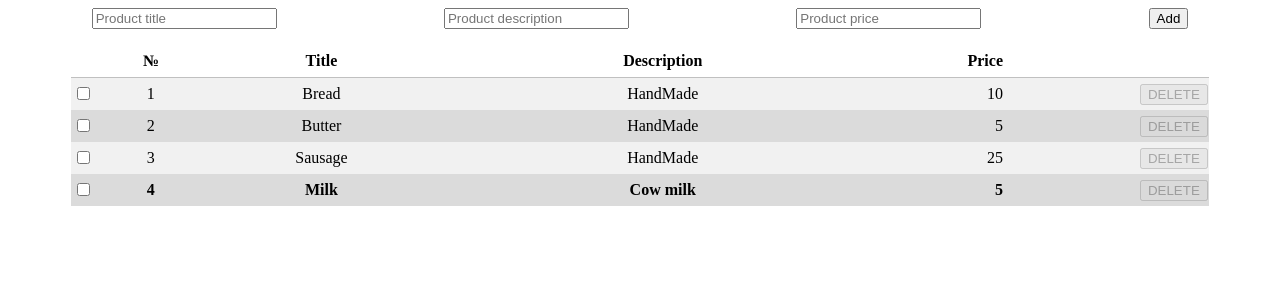
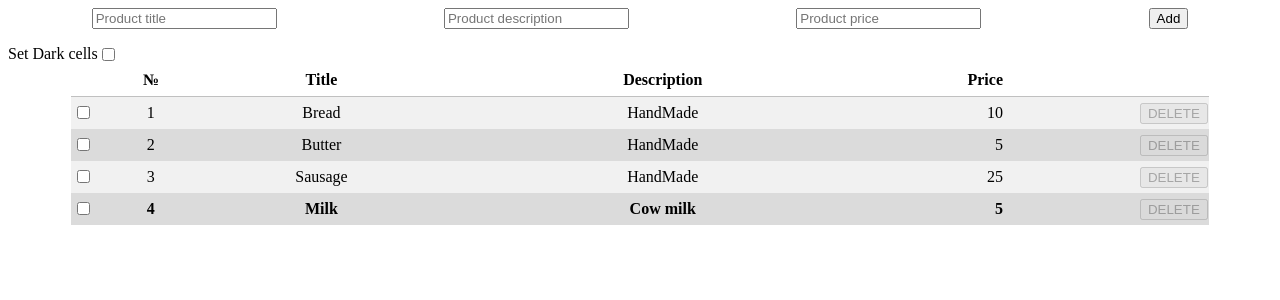
Before and after one commit to bookgvi/AppstoreNG, an Angular app: page / in a window 1280 px wide. Shown: the top 300 px of the page. Built offline with nearby package versions, Linux system fonts and the light colour scheme.

Commit message:
Set bgcolor of first cell in table with directives and ContentChild

```diff
--- a/src/app/Components/appstore/appstore.component.html
+++ b/src/app/Components/appstore/appstore.component.html
@@ -1,6 +1,10 @@
 <app-add-product-form (hAddProduct)="addProduct($event)"></app-add-product-form>
+<label class="row left">
+  Set Dark cells
+  <input type="checkbox" [(ngModel)]="isDarkCell">
+</label>
 <div class="row">
-  <table>
+  <table [switch-color]="isDarkCell">
     <thead>
     <tr>
       <th></th>
--- a/src/app/Components/appstore/appstore.component.scss
+++ b/src/app/Components/appstore/appstore.component.scss
@@ -34,3 +34,7 @@ table {
     text-align: right;
   }
 }
+
+.bg-dark {
+  background: #828282;
+}
--- a/src/app/Components/appstore/appstore.component.ts
+++ b/src/app/Components/appstore/appstore.component.ts
@@ -8,6 +8,7 @@ import { Products } from '../../Model/Products/Products';
   styleUrls: ['./appstore.component.scss']
 })
 export class AppstoreComponent implements OnInit {
+  public isDarkCell: boolean;
 
   constructor(private Products: ProductsRepository) {
   }
--- /dev/null
+++ b/src/app/Components/appstore/color-switcher.directive.ts
@@ -0,0 +1,19 @@
+import { ContentChild, Directive, Input, SimpleChanges } from '@angular/core';
+import { SetColorDirective } from './set-color.directive';
+
+@Directive({
+  selector: 'table'
+})
+export class ColorSwitcherDirective {
+  @Input('switch-color')
+  swColor: boolean;
+
+  // @ts-ignore
+  @ContentChild(SetColorDirective)
+  setColor: SetColorDirective;
+
+  ngOnChanges(changes: { [props: string]: SimpleChanges }): void {
+    if (this.setColor)
+      this.setColor.setBgColor(this.swColor);
+  }
+}
--- /dev/null
+++ b/src/app/Components/appstore/set-color.directive.ts
@@ -0,0 +1,13 @@
+import { Directive, HostBinding } from '@angular/core';
+
+@Directive({
+  selector: 'td'
+})
+export class SetColorDirective {
+  @HostBinding('class')
+  bgClass: string;
+
+  setBgColor(isSetColor: boolean): void {
+    this.bgClass = isSetColor ? 'bg-dark' : '';
+  }
+}
--- a/src/styles.scss
+++ b/src/styles.scss
@@ -3,6 +3,10 @@
   display: flex;
   flex-direction: row;
   justify-content: space-around;
+}
+
+.left {
+  justify-content: flex-start;
 }
 
 .mb-1 {
```
Also changed, not shown: src/app/Modules/appstore.module.ts (+8 -2 lines).
